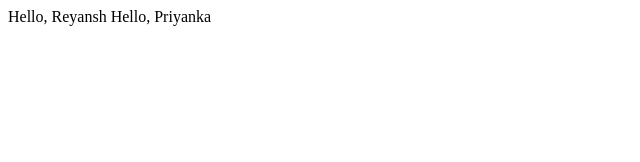
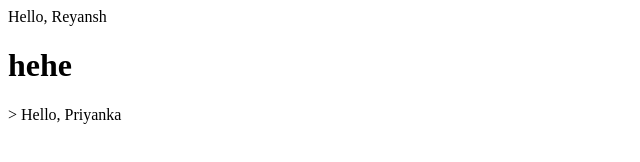
Before and after one commit to hemant8884/string-util, a plain HTML site: page index.html in a window 1280 px wide. Shown: the whole page, without its empty margins (0-640 px from the left). Drawn offline with Linux system fonts and the light colour scheme.

Commit message:
Change file

```diff
--- a/index.html
+++ b/index.html
@@ -1,4 +1,4 @@
 
 <p1>Hello, Reyansh</p1>
-
+<h1>hehe</h1>>
 <p1>Hello, Priyanka</p1>
```
